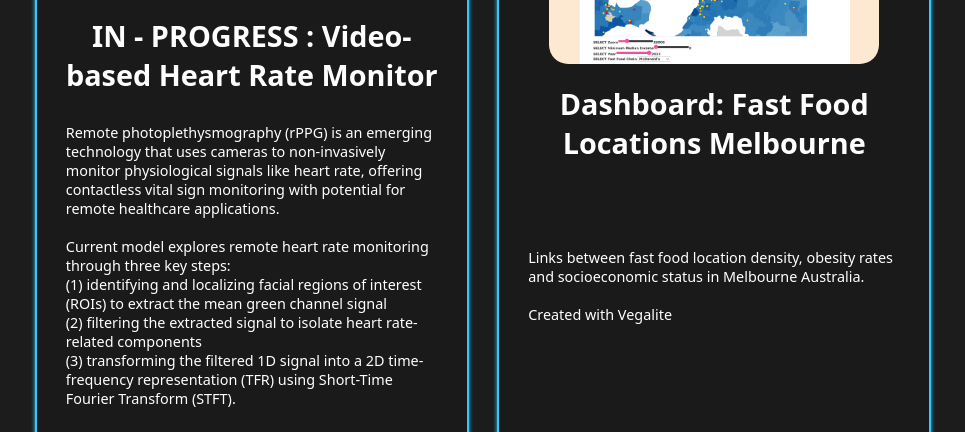
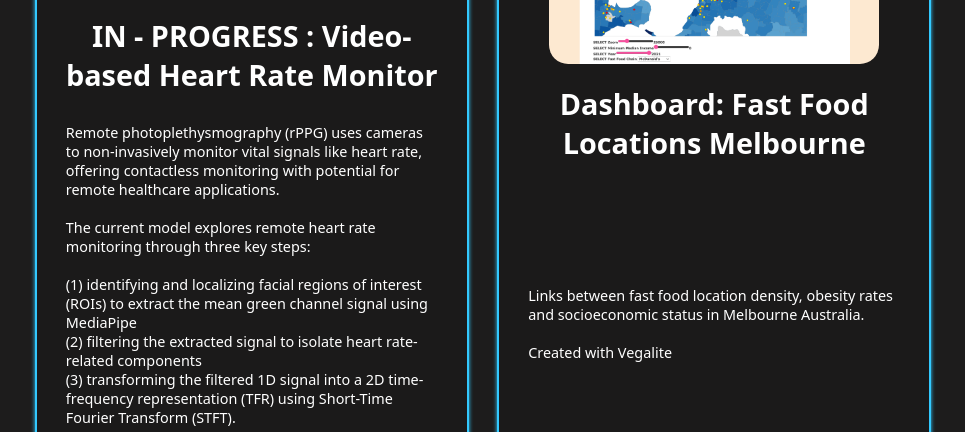
Before and after one commit to ahilaaa/portfolio-website, a plain HTML site: page index.html in a window 1280 px wide. Shown: the part 5116-5548 px from the top of the page, without its empty margins (157-1122 px from the left). Drawn offline with nearby package versions, Linux system fonts and the light colour scheme.

Commit message:
updated formatting for rPPG

```diff
--- a/index.html
+++ b/index.html
@@ -172,14 +172,15 @@
         <div class="project-card">
           <img src="img/heartrate.jpg">
           <h3> IN - PROGRESS : Video-based Heart Rate Monitor</h3>
-          <p> Remote photoplethysmography (rPPG) is an emerging technology that uses cameras to non-invasively monitor
-            physiological signals like heart rate, offering contactless vital sign monitoring with potential for remote
-            healthcare applications.
+          <p> Remote photoplethysmography (rPPG) uses cameras to non-invasively monitor vital signals like heart rate,
+            offering contactless monitoring with potential for remote healthcare applications.
             <br> <br>
-            Current model explores remote heart rate monitoring through three key steps:  <br>
-            (1) identifying and localizing facial regions of interest (ROIs) to extract the mean green channel signal <br>
+            The current model explores remote heart rate monitoring through three key steps:  <br> <br>
+            (1) identifying and localizing facial regions of interest (ROIs) to extract the mean green channel signal using MediaPipe<br>
             (2) filtering the extracted signal to isolate heart rate-related components <br>
             (3) transforming the filtered 1D signal into a 2D time-frequency representation (TFR) using Short-Time Fourier Transform (STFT).
+            <br> <br>
+            Will be exploring the use of CNNs (supervised deep learning) in the future.
 
             <div class="social-icons">
             <a href="https://github.com/ahilaaa/Video-Based-Heart-Rate-Monitor" target="_blank">
```
